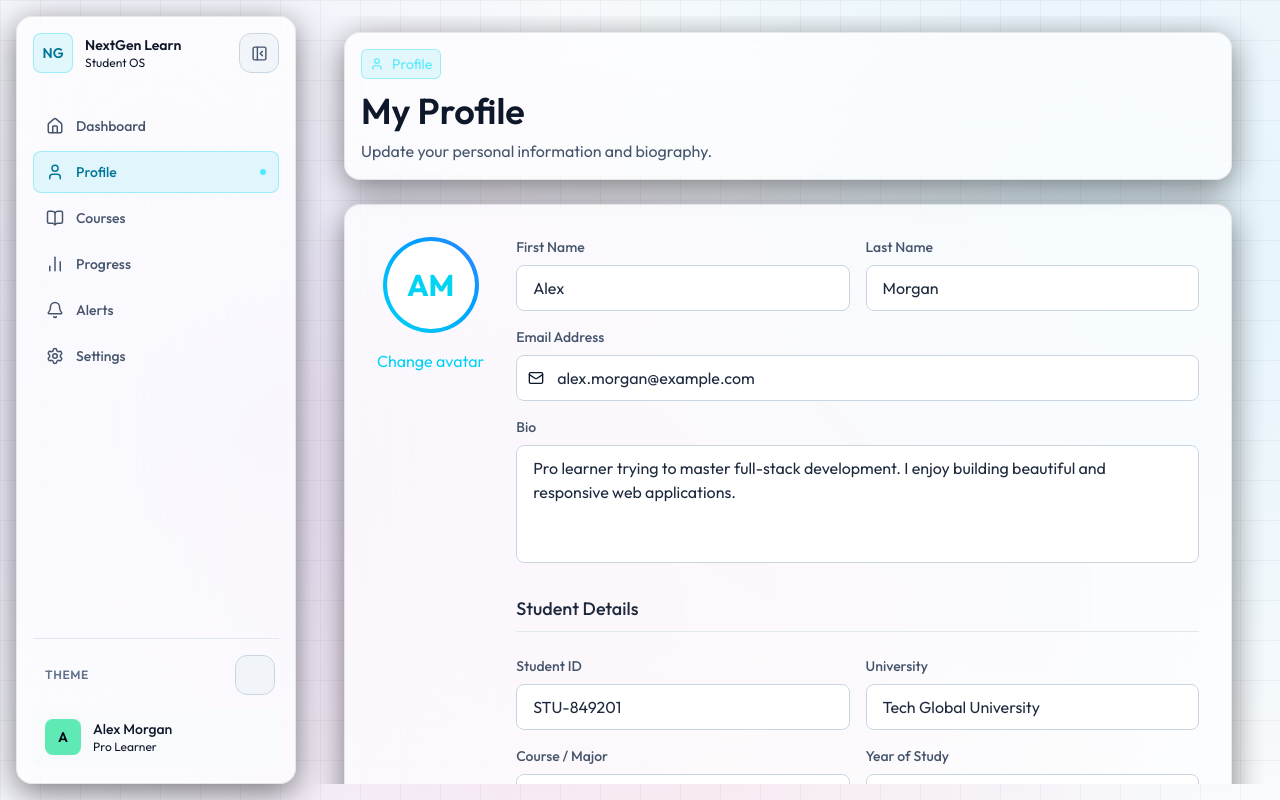
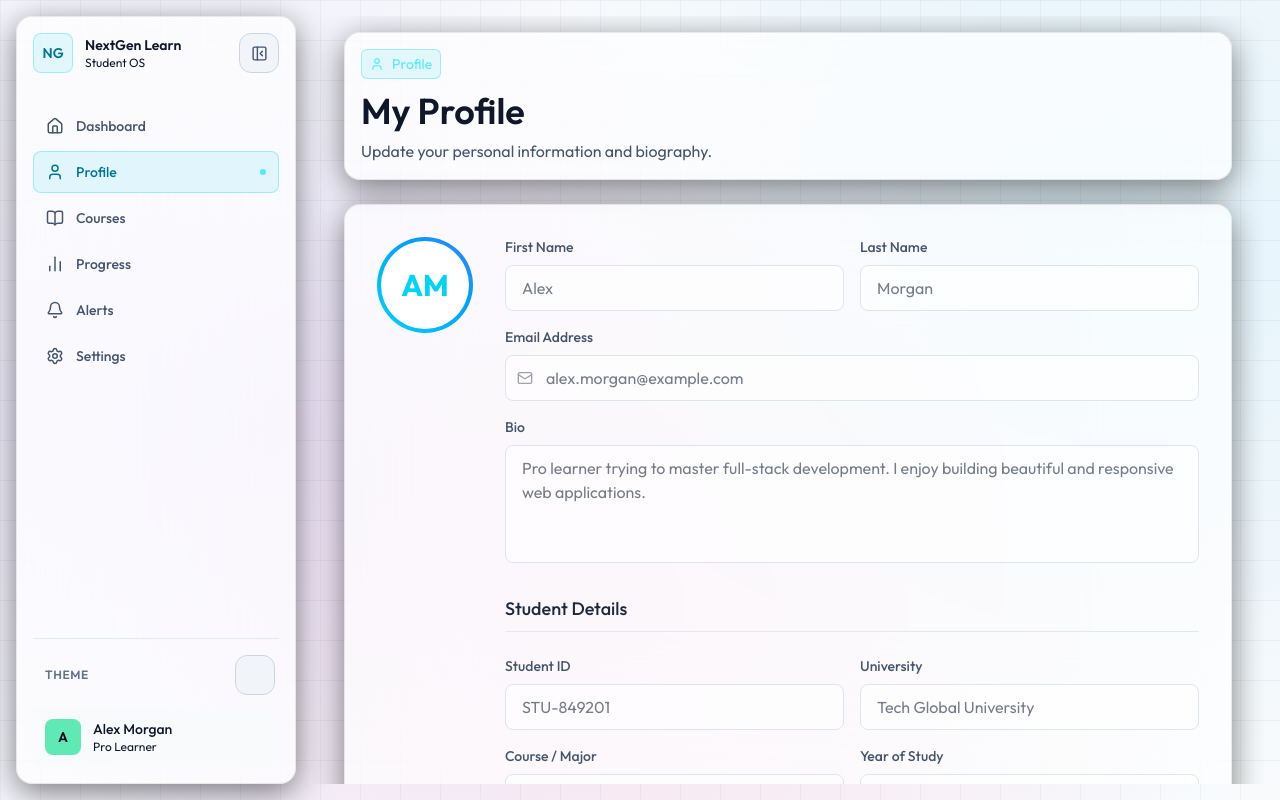
Before and after one commit to chavanpramod-ui/NextGen, a Next.js app: page /profile in a window 1280 px wide. Built offline with nearby package versions, Linux system fonts and the light colour scheme.

Commit message:
feat: add edit profile functionality

```diff
--- a/app/profile/page.tsx
+++ b/app/profile/page.tsx
@@ -18,6 +18,7 @@ export default function ProfilePage() {
 
   const [isSaving, setIsSaving] = useState(false);
   const [saved, setSaved] = useState(false);
+  const [isEditing, setIsEditing] = useState(false);
 
   const initials = `${firstName.charAt(0) || ''}${lastName.charAt(0) || ''}`.toUpperCase();
 
@@ -27,6 +28,7 @@ export default function ProfilePage() {
     setTimeout(() => {
       setIsSaving(false);
       setSaved(true);
+      setIsEditing(false);
       setTimeout(() => setSaved(false), 3000);
     }, 800);
   };
@@ -58,9 +60,11 @@ export default function ProfilePage() {
                 {initials || '?'}
               </div>
             </div>
+            {isEditing && (
               <button className="text-sm font-medium text-cyan-400 hover:text-cyan-300 transition-colors">
                 Change avatar
               </button>
+            )}
           </div>
 
           <div className="flex-1 flex flex-col gap-4">
@@ -71,7 +75,8 @@ export default function ProfilePage() {
                   type="text"
                   value={firstName}
                   onChange={(e) => setFirstName(e.target.value)}
-                  className="w-full bg-white dark:bg-slate-900/50 border border-slate-300 dark:border-slate-700/50 rounded-lg px-4 py-2.5 text-slate-800 dark:text-slate-200 focus:outline-none focus:ring-2 focus:ring-cyan-500/50 focus:border-cyan-500/50 transition-all"
+                  disabled={!isEditing}
+                  className="w-full bg-white dark:bg-slate-900/50 border border-slate-300 dark:border-slate-700/50 rounded-lg px-4 py-2.5 text-slate-800 dark:text-slate-200 focus:outline-none focus:ring-2 focus:ring-cyan-500/50 focus:border-cyan-500/50 transition-all disabled:opacity-60 disabled:cursor-not-allowed"
                 />
               </div>
               <div className="flex flex-col gap-2">
@@ -80,7 +85,8 @@ export default function ProfilePage() {
                   type="text"
                   value={lastName}
                   onChange={(e) => setLastName(e.target.value)}
-                  className="w-full bg-white dark:bg-slate-900/50 border border-slate-300 dark:border-slate-700/50 rounded-lg px-4 py-2.5 text-slate-800 dark:text-slate-200 focus:outline-none focus:ring-2 focus:ring-cyan-500/50 focus:border-cyan-500/50 transition-all"
+                  disabled={!isEditing}
+                  className="w-full bg-white dark:bg-slate-900/50 border border-slate-300 dark:border-slate-700/50 rounded-lg px-4 py-2.5 text-slate-800 dark:text-slate-200 focus:outline-none focus:ring-2 focus:ring-cyan-500/50 focus:border-cyan-500/50 transition-all disabled:opacity-60 disabled:cursor-not-allowed"
                 />
               </div>
             </div>
@@ -92,7 +98,8 @@ export default function ProfilePage() {
                   type="email"
                   value={email}
                   onChange={(e) => setEmail(e.target.value)}
-                  className="w-full bg-white dark:bg-slate-900/50 border border-slate-300 dark:border-slate-700/50 rounded-lg pl-10 pr-4 py-2.5 text-slate-800 dark:text-slate-200 focus:outline-none focus:ring-2 focus:ring-cyan-500/50 focus:border-cyan-500/50 transition-all"
+                  disabled={!isEditing}
+                  className="w-full bg-white dark:bg-slate-900/50 border border-slate-300 dark:border-slate-700/50 rounded-lg pl-10 pr-4 py-2.5 text-slate-800 dark:text-slate-200 focus:outline-none focus:ring-2 focus:ring-cyan-500/50 focus:border-cyan-500/50 transition-all disabled:opacity-60 disabled:cursor-not-allowed"
                 />
               </div>
             </div>
@@ -102,7 +109,8 @@ export default function ProfilePage() {
                 rows={4}
                 value={bio}
                 onChange={(e) => setBio(e.target.value)}
-                className="w-full bg-white dark:bg-slate-900/50 border border-slate-300 dark:border-slate-700/50 rounded-lg px-4 py-2.5 text-slate-800 dark:text-slate-200 focus:outline-none focus:ring-2 focus:ring-cyan-500/50 focus:border-cyan-500/50 transition-all resize-none"
+                disabled={!isEditing}
+                className="w-full bg-white dark:bg-slate-900/50 border border-slate-300 dark:border-slate-700/50 rounded-lg px-4 py-2.5 text-slate-800 dark:text-slate-200 focus:outline-none focus:ring-2 focus:ring-cyan-500/50 focus:border-cyan-500/50 transition-all resize-none disabled:opacity-60 disabled:cursor-not-allowed"
               />
             </div>
 
@@ -117,7 +125,8 @@ export default function ProfilePage() {
                   type="text"
                   value={studentId}
                   onChange={(e) => setStudentId(e.target.value)}
-                  className="w-full bg-white dark:bg-slate-900/50 border border-slate-300 dark:border-slate-700/50 rounded-lg px-4 py-2.5 text-slate-800 dark:text-slate-200 focus:outline-none focus:ring-2 focus:ring-cyan-500/50 focus:border-cyan-500/50 transition-all"
+                  disabled={!isEditing}
+                  className="w-full bg-white dark:bg-slate-900/50 border border-slate-300 dark:border-slate-700/50 rounded-lg px-4 py-2.5 text-slate-800 dark:text-slate-200 focus:outline-none focus:ring-2 focus:ring-cyan-500/50 focus:border-cyan-500/50 transition-all disabled:opacity-60 disabled:cursor-not-allowed"
                 />
               </div>
               <div className="flex flex-col gap-2">
@@ -126,7 +135,8 @@ export default function ProfilePage() {
                   type="text"
                   value={university}
                   onChange={(e) => setUniversity(e.target.value)}
-                  className="w-full bg-white dark:bg-slate-900/50 border border-slate-300 dark:border-slate-700/50 rounded-lg px-4 py-2.5 text-slate-800 dark:text-slate-200 focus:outline-none focus:ring-2 focus:ring-cyan-500/50 focus:border-cyan-500/50 transition-all"
+                  disabled={!isEditing}
+                  className="w-full bg-white dark:bg-slate-900/50 border border-slate-300 dark:border-slate-700/50 rounded-lg px-4 py-2.5 text-slate-800 dark:text-slate-200 focus:outline-none focus:ring-2 focus:ring-cyan-500/50 focus:border-cyan-500/50 transition-all disabled:opacity-60 disabled:cursor-not-allowed"
                 />
               </div>
               <div className="flex flex-col gap-2">
@@ -135,7 +145,8 @@ export default function ProfilePage() {
                   type="text"
                   value={course}
                   onChange={(e) => setCourse(e.target.value)}
-                  className="w-full bg-white dark:bg-slate-900/50 border border-slate-300 dark:border-slate-700/50 rounded-lg px-4 py-2.5 text-slate-800 dark:text-slate-200 focus:outline-none focus:ring-2 focus:ring-cyan-500/50 focus:border-cyan-500/50 transition-all"
+                  disabled={!isEditing}
+                  className="w-full bg-white dark:bg-slate-900/50 border border-slate-300 dark:border-slate-700/50 rounded-lg px-4 py-2.5 text-slate-800 dark:text-slate-200 focus:outline-none focus:ring-2 focus:ring-cyan-500/50 focus:border-cyan-500/50 transition-all disabled:opacity-60 disabled:cursor-not-allowed"
                 />
               </div>
               <div className="flex flex-col gap-2">
@@ -143,7 +154,8 @@ export default function ProfilePage() {
                 <select
                   value={yearOfStudy}
                   onChange={(e) => setYearOfStudy(e.target.value)}
-                  className="w-full bg-white dark:bg-slate-900/50 border border-slate-300 dark:border-slate-700/50 rounded-lg px-4 py-2.5 text-slate-800 dark:text-slate-200 focus:outline-none focus:ring-2 focus:ring-cyan-500/50 focus:border-cyan-500/50 transition-all appearance-none"
+                  disabled={!isEditing}
+                  className="w-full bg-white dark:bg-slate-900/50 border border-slate-300 dark:border-slate-700/50 rounded-lg px-4 py-2.5 text-slate-800 dark:text-slate-200 focus:outline-none focus:ring-2 focus:ring-cyan-500/50 focus:border-cyan-500/50 transition-all appearance-none disabled:opacity-60 disabled:cursor-not-allowed"
                 >
                   <option value="Freshman" className="bg-white dark:bg-slate-900">Freshman</option>
                   <option value="Sophomore" className="bg-white dark:bg-slate-900">Sophomore</option>
@@ -160,6 +172,21 @@ export default function ProfilePage() {
                   <Check size={16} /> Saved successfully
                 </span>
               )}
+              {!isEditing ? (
+                <button
+                  onClick={() => setIsEditing(true)}
+                  className="bg-cyan-500 hover:bg-cyan-400 text-slate-900 font-medium px-6 py-2.5 rounded-lg transition-all flex items-center gap-2"
+                >
+                  Edit Profile
+                </button>
+              ) : (
+                <>
+                  <button
+                    onClick={() => setIsEditing(false)}
+                    className="bg-slate-200 dark:bg-slate-800 hover:bg-slate-300 dark:hover:bg-slate-700 text-slate-900 dark:text-slate-100 font-medium px-6 py-2.5 rounded-lg transition-all"
+                  >
+                    Cancel
+                  </button>
                   <button
                     onClick={handleSave}
                     disabled={isSaving}
@@ -167,6 +194,8 @@ export default function ProfilePage() {
                   >
                     {isSaving ? 'Saving...' : 'Save Profile'}
                   </button>
+                </>
+              )}
             </div>
           </div>
         </div>
```
Lines whose indentation alone changed are shown as unchanged.
